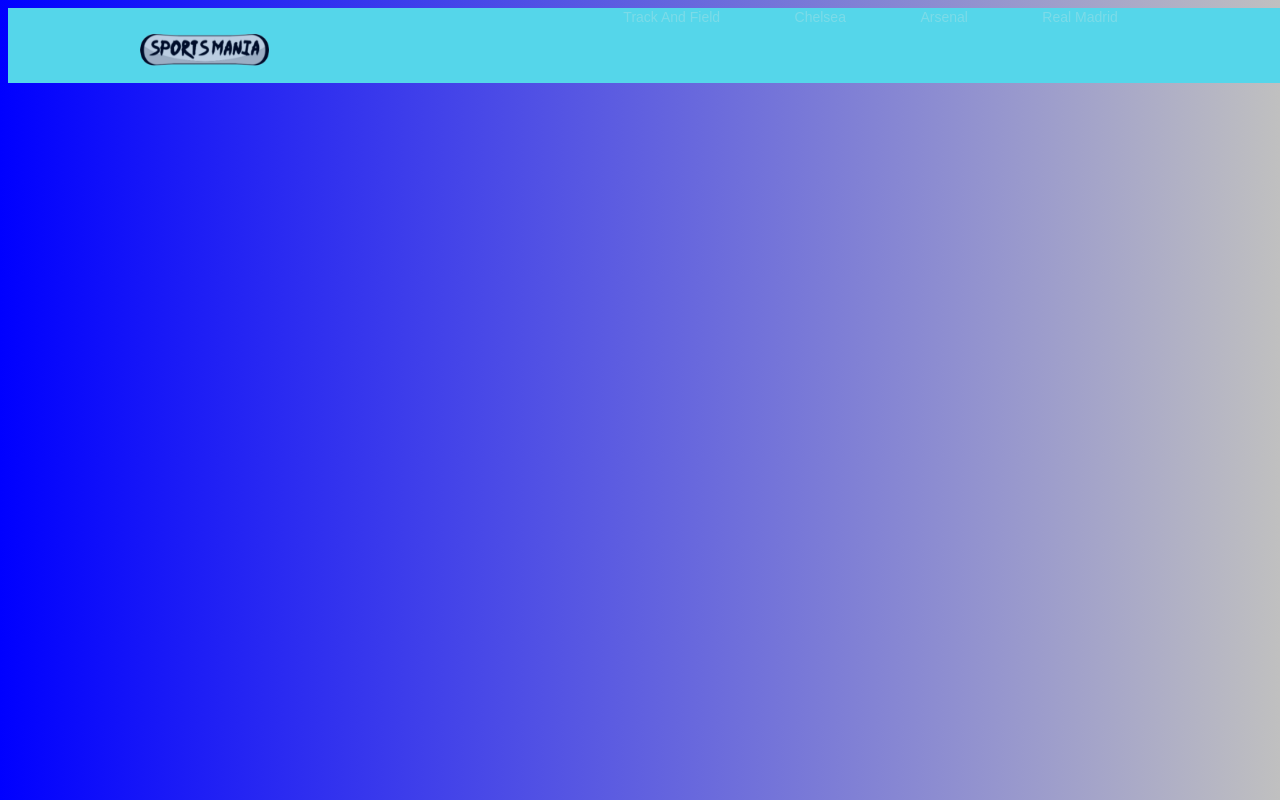
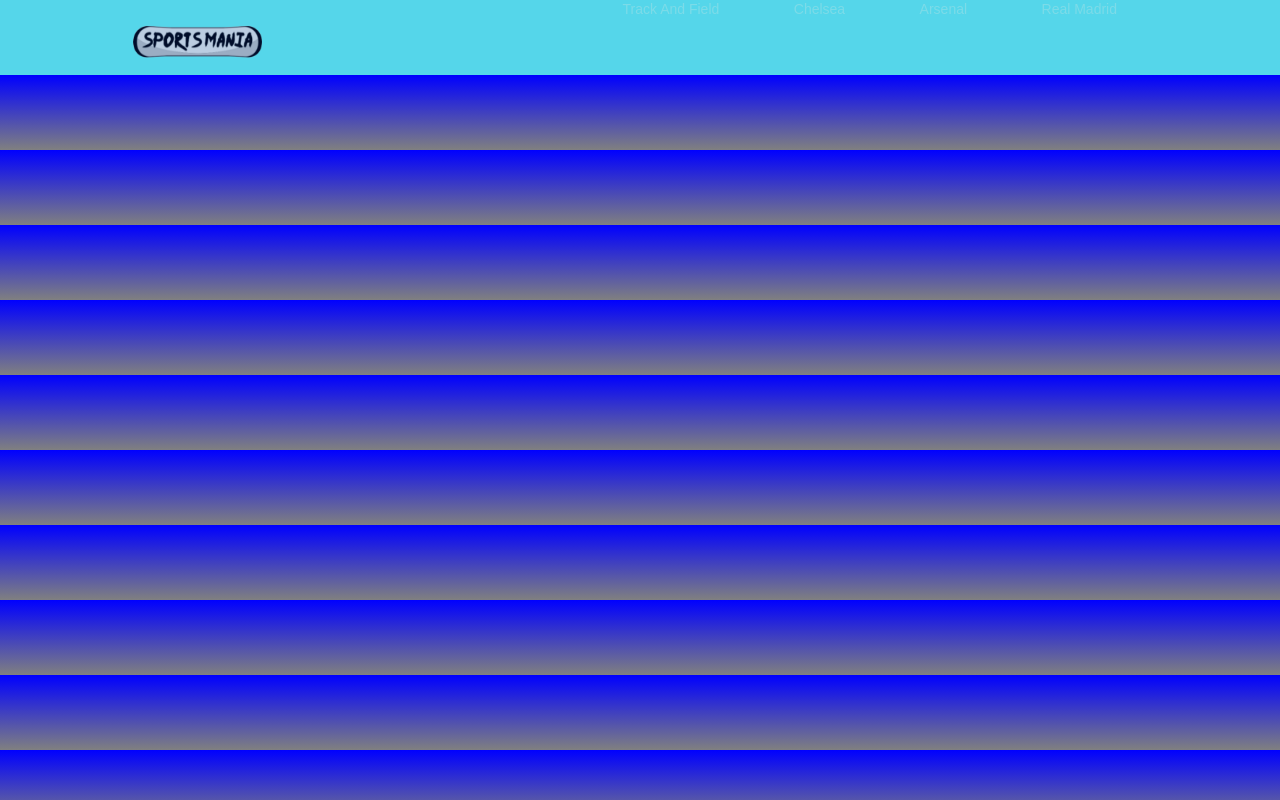
Before and after one commit to AhaanChabba/Group-Project-, a plain HTML site: page index.html in a window 1280 px wide. Drawn offline with Linux system fonts and the light colour scheme.

Commit message:
undoingMYmerge

```diff
--- a/styles/index.css
+++ b/styles/index.css
@@ -1,6 +1,6 @@
 body {
-    background-image: linear-gradient(to right, blue, silver);
-    margin-right: 0vw;
+    margin: 0;
+    background-image: linear-gradient(blue, grey);
     font-family: "Work Sans", sans-serif;
     font-weight: 300;
 }
```
